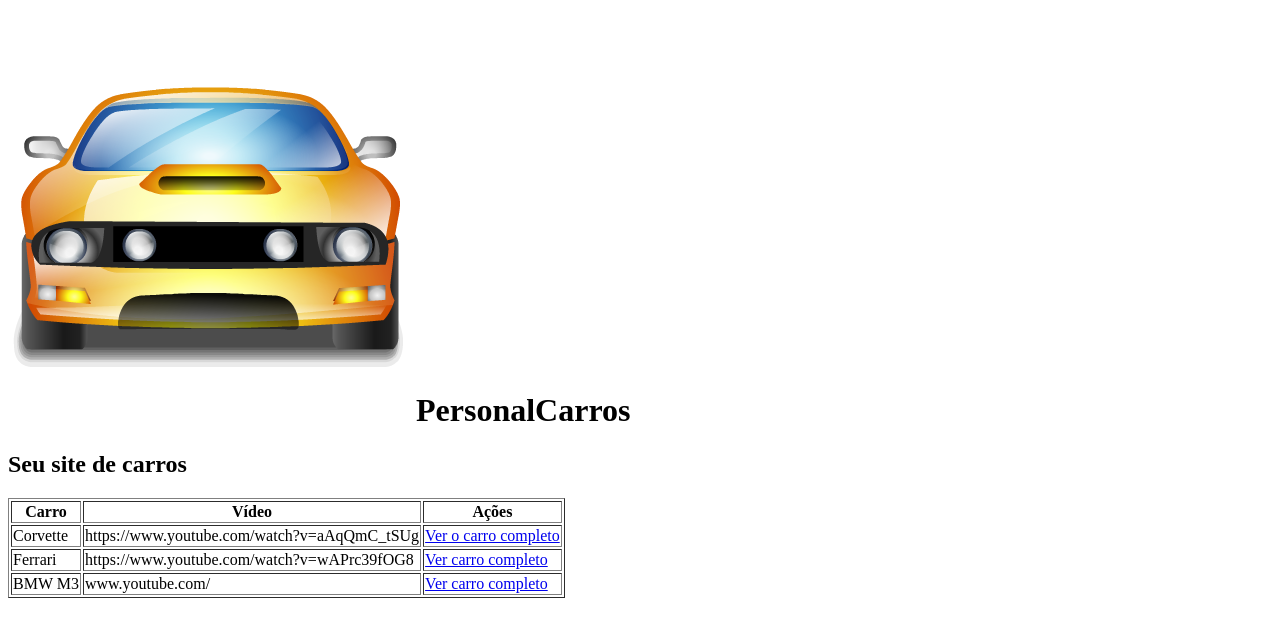
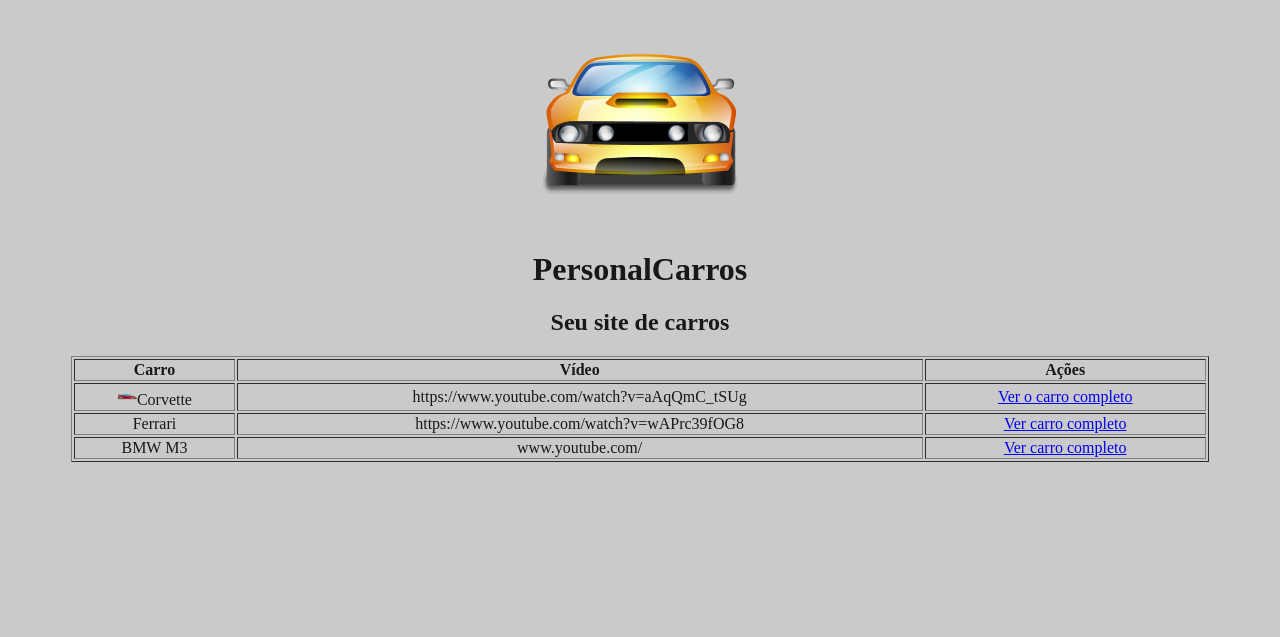
Before and after one commit to VictorRameh/PersonalCarros, a Django app: page / in a window 1280 px wide. Shown: the top 637 px of the page. Run offline with Django 3.2, Linux system fonts and the light colour scheme.

Commit message:
atualização

```diff
--- /dev/null
+++ b/PersonalCarros/PersonalCarros/static/estilos.css
@@ -0,0 +1,19 @@
+body{
+    background-color:#cacaca;
+    color:#181818;
+    font-family:initial;
+    text-align: center;
+}
+
+.imagem-logo{
+    width: 200px;
+}
+
+.tabela-receitas{
+    width: 90%;
+    margin-left: auto;
+    margin-right: auto;
+}
+.logo-carro{
+    height: 20px;
+}
--- a/PersonalCarros/receitas/templates/index.html
+++ b/PersonalCarros/receitas/templates/index.html
@@ -7,22 +7,25 @@
     <meta http-equiv="X-UA-Compatible" content="IE=edge">
     <meta name="viewport" content="width=device-width, initial-scale=1.0">
     <title>Concessionária</title>
+    <link rel="stylesheet" href="{% static 'estilos.css' %}">
 </head>
 <body>
     <h1>
-        <img src="{% static 'car_icon.png' %}">
-        PersonalCarros
+        <img src="{% static 'car_icon.png' %}"
+        class="imagem-logo">
     </h1>
+        <h1>PersonalCarros</h1>
     <h2>Seu site de carros</h2>
 
-<table border="1">
+<table border="1" class="tabela-receitas">
     <tr>
         <th>Carro</th>
         <th>Vídeo</th>
         <th>Ações</th>
     </tr>
     <tr>
-        <td>Corvette</td>
+        <td><img src="{% static 'supercar.png' %}"
+            class="logo-carro">Corvette</td>
         <td>https://www.youtube.com/watch?v=aAqQmC_tSUg</td>
         <td><a href="https://www.webmotors.com.br/comprar/chevrolet/corvette/62-coupe-v8-gasolina-2p-automatico/2-portas/2008/41779041?pos=b41779041c:&np=1">Ver o carro completo</a></td>
     </tr>
```
Also changed, not shown: PersonalCarros/PersonalCarros/static/supercar.png (added), README.md, supercar.png (added).
